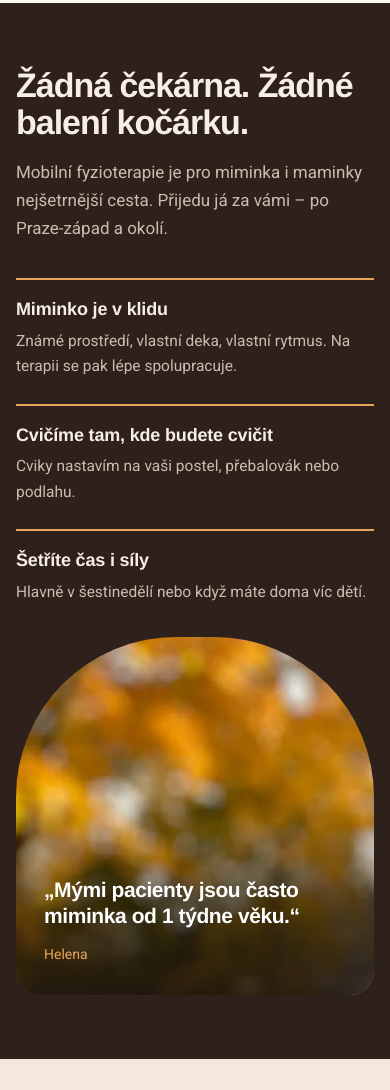
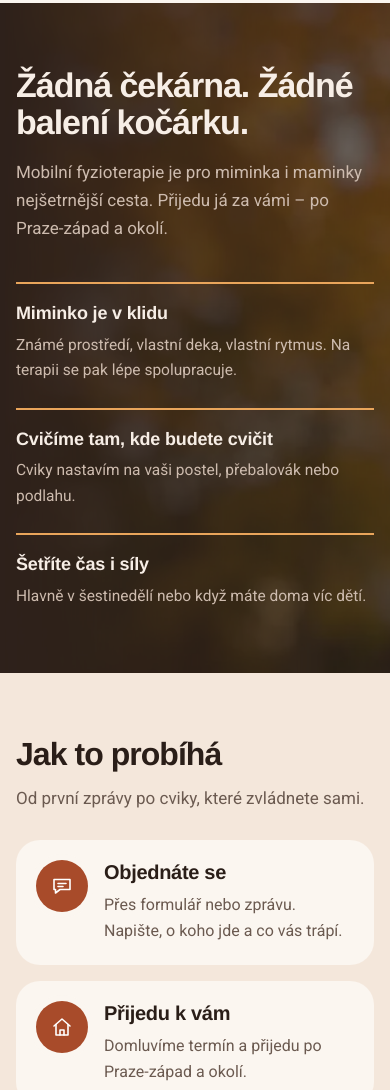
Before and after one commit to ggbosky/helenasiklova, a plain HTML site: page index.html in a window 390 px wide. Shown: the part 3210-4300 px from the top of the page. Drawn offline with Linux system fonts and the light colour scheme.

Commit message:
Replace arch image with faded background in home section; center steps connector line
Co-Authored-By: Claude Fable 5.2 <noreply@anthropic.com>
Claude-Session: https://claude.ai/code/session_01YXvXhAjDJhvoiBRAsAnEru

```diff
--- a/index.html
+++ b/index.html
@@ -16,7 +16,7 @@
   <link rel="preconnect" href="https://fonts.gstatic.com" crossorigin />
   <link href="https://fonts.googleapis.com/css2?family=Roboto:wght@400;500&display=swap&subset=latin-ext" rel="stylesheet" />
   <link rel="preload" as="image" href="img/helena.webp" type="image/webp" />
-  <link rel="stylesheet" href="styles.css?v=6" />
+  <link rel="stylesheet" href="styles.css?v=7" />
   <script type="application/ld+json">
   {
     "@context": "https://schema.org",
@@ -139,6 +139,10 @@
 
   <!-- PROČ DOMA -->
   <section class="home" id="proc">
+    <picture class="home__bg" aria-hidden="true">
+      <source type="image/webp" srcset="img/podzim.webp" />
+      <img src="img/podzim.jpg" width="660" height="824" alt="" loading="lazy" decoding="async" />
+    </picture>
     <div class="wrap home__in">
       <div class="home__text" data-reveal>
         <h2 class="h2">Žádná čekárna. Žádné balení kočárku.</h2>
@@ -149,13 +153,6 @@
           <li><b>Šetříte čas i síly</b><span>Hlavně v šestinedělí nebo když máte doma víc dětí.</span></li>
         </ul>
       </div>
-      <figure class="home__img" data-reveal>
-        <picture>
-          <source type="image/webp" srcset="img/podzim.webp" />
-          <img src="img/podzim.jpg" width="660" height="824" alt="" loading="lazy" decoding="async" />
-        </picture>
-        <blockquote><p>„Mými pacienty jsou často miminka od 1 týdne věku.“</p><cite>Helena</cite></blockquote>
-      </figure>
     </div>
   </section>
 
--- a/styles.css
+++ b/styles.css
@@ -155,23 +155,21 @@ p { margin: 0 0 1em; }
 .more:hover::after { transform: translateX(4px); }
 
 /* Proč doma – tmavý pás s fotkou */
-.home { background: var(--bark); color: var(--on-dark); padding: var(--sec-y) 0; overflow: hidden; }
-.home__in { display: grid; grid-template-columns: 1.15fr .85fr; gap: clamp(32px, 6vw, 96px); align-items: center; }
+.home { position: relative; background: var(--bark); color: var(--on-dark); padding: var(--sec-y) 0; overflow: hidden; }
+.home__bg { position: absolute; inset: 0 0 0 auto; width: min(58vw, 900px); opacity: .5;
+  -webkit-mask-image: linear-gradient(to right, transparent 0%, rgba(0,0,0,.5) 45%, #000 100%); mask-image: linear-gradient(to right, transparent 0%, rgba(0,0,0,.5) 45%, #000 100%); }
+.home__bg img { width: 100%; height: 100%; object-fit: cover; }
+.home__in { position: relative; }
 .home .h2 { font-size: clamp(34px, 4.6vw, 60px); max-width: 11em; }
-.home .lead { color: var(--on-dark-muted); }
-.home__pts { list-style: none; margin: 36px 0 0; padding: 0; display: grid; grid-template-columns: repeat(3, 1fr); gap: 24px; }
+.home .lead { color: var(--on-dark-muted); max-width: 34em; }
+.home__pts { list-style: none; margin: clamp(40px, 5vw, 64px) 0 0; padding: 0; display: grid; grid-template-columns: repeat(3, 1fr); gap: 24px; }
 .home__pts li { display: grid; gap: 8px; align-content: start; padding-top: 18px; border-top: 2px solid var(--amber); }
 .home__pts b { font: 700 18px/1.25 var(--font-head); letter-spacing: -.01em; color: var(--on-dark); }
 .home__pts span { font-size: 15.5px; color: var(--on-dark-muted); }
-.home__img { position: relative; margin: 0; border-radius: 200px 200px 28px 28px; overflow: hidden; aspect-ratio: 4 / 5; }
-.home__img img { width: 100%; height: 100%; object-fit: cover; }
-.home__img blockquote { position: absolute; inset: auto 0 0 0; margin: 0; padding: 80px 28px 28px; background: linear-gradient(180deg, transparent, rgba(30, 20, 15, .85)); }
-.home__img blockquote p { font: 700 clamp(21px, 2vw, 26px)/1.25 var(--font-head); letter-spacing: -.02em; color: #fff; margin: 0 0 10px; }
-.home__img cite { font-style: normal; font-size: 14px; color: var(--amber); }
 
 /* Postup – karty, linka se jednou dokreslí */
 .steps { list-style: none; margin: 0; padding: 0; display: grid; grid-template-columns: repeat(4, 1fr); gap: 16px; position: relative; }
-.steps::before { content: ""; position: absolute; left: 12%; right: 12%; top: 54px; height: 2px; background: var(--copper); opacity: .35; transform: scaleX(0); transform-origin: left; transition: transform 1.4s var(--ease-out); }
+.steps::before { content: ""; position: absolute; left: 12%; right: 12%; top: calc(50% - 1px); height: 2px; background: var(--copper); opacity: .35; transform: scaleX(0); transform-origin: left; transition: transform 1.4s var(--ease-out); }
 .steps.is-in::before { transform: scaleX(1); }
 .steps li { position: relative; background: var(--cream); border-radius: 24px; padding: 28px 24px 30px; display: grid; gap: 8px; align-content: start; }
 .steps__ico { width: 52px; height: 52px; border-radius: 50%; display: grid; place-items: center; background: var(--copper); color: #fff; margin-bottom: 10px; box-shadow: 0 0 0 6px var(--cream); }
@@ -256,10 +254,10 @@ p { margin: 0 0 1em; }
   .portrait { position: relative; inset: auto; top: auto; right: auto; width: 100%; aspect-ratio: auto; height: min(100vw, 560px); margin-bottom: -56px;
     -webkit-mask-image: linear-gradient(to bottom, #000 55%, transparent 100%); mask-image: linear-gradient(to bottom, #000 55%, transparent 100%); }
   .portrait__img img { object-position: 60% 25%; }
-  .split, .me, .home__in { grid-template-columns: 1fr; }
+  .split, .me { grid-template-columns: 1fr; }
+  .home__bg { width: 100%; opacity: .32; }
   .bento { grid-template-columns: 1fr 1fr; }
   .care--big { grid-template-columns: 1fr; }
-  .home__img { max-width: 420px; }
   .steps { grid-template-columns: 1fr 1fr; }
   .steps::before { display: none; }
   .me__card { position: static; }
@@ -271,7 +269,6 @@ p { margin: 0 0 1em; }
   .bento, .qa, .home__pts, .steps { grid-template-columns: 1fr; }
   .checks { grid-template-columns: 1fr; }
   .care { border-radius: 24px; }
-  .home__img { aspect-ratio: 1; border-radius: 160px 160px 24px 24px; }
   .steps li { grid-template-columns: 52px 1fr; column-gap: 16px; padding: 20px; }
   .steps__ico { grid-row: span 2; margin: 0; }
   .form { grid-template-columns: 1fr; }
```
